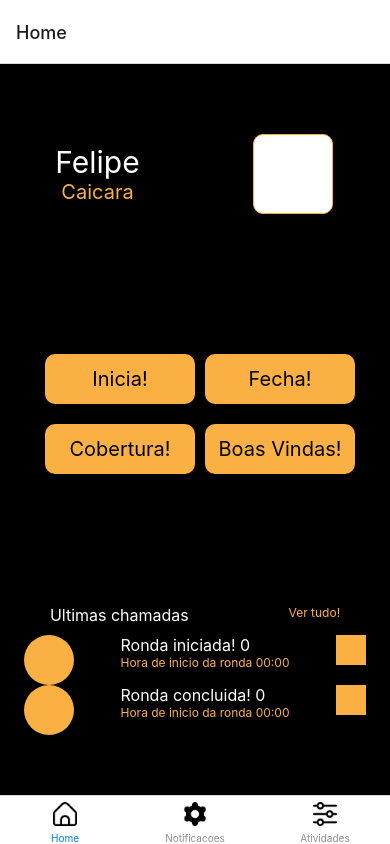
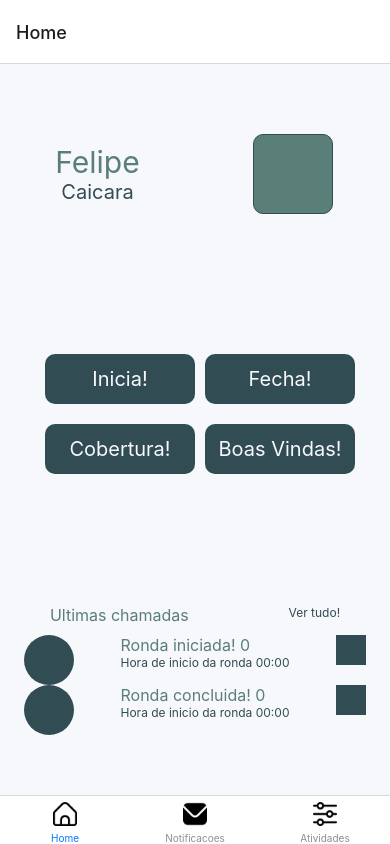
Before and after one commit to felipeFransa/night-patrol, a React Native app: screen / in a window 390 px wide. Built offline with nearby package versions, Linux system fonts and the light colour scheme.

Commit message:
version.1.3.8

```diff
--- a/App.tsx
+++ b/App.tsx
@@ -11,20 +11,16 @@ import  light from './src/theme/light';
 import dark from './src/theme/dark';
 
 const app = () => {
-  const [theme, setTheme] = useState(dark)
+  const [theme, setTheme] = useState(light)
 
   const hanldeTheme = () => {
-    const newTheme = theme === dark ? light : dark;
+    const newTheme = theme === light ? dark : light;
     setTheme(newTheme);
   }
 
   return (
     <NavigationContainer>
       <ThemeProvider theme={theme}>
-        {/* <MainStack /> */}
-        <ThemeBTN onPress={hanldeTheme}>
-          <TextBTN>Tema</TextBTN>
-        </ThemeBTN>
         <Tab />
       </ThemeProvider>
     </NavigationContainer>
--- a/src/routes/tab.routes.tsx
+++ b/src/routes/tab.routes.tsx
@@ -23,7 +23,7 @@ export default () => {
           imgSource = require('../assets/casa.png');
         break;
         case 'Notificacoes':
-          imgSource = require('../assets/definicoes.png');
+          imgSource = require('../assets/notificacoes.png');
         break;
         case 'Atividades':
           imgSource = require('../assets/config.png');
```
Also changed, not shown: src/assets/notificacoes.png (added).
